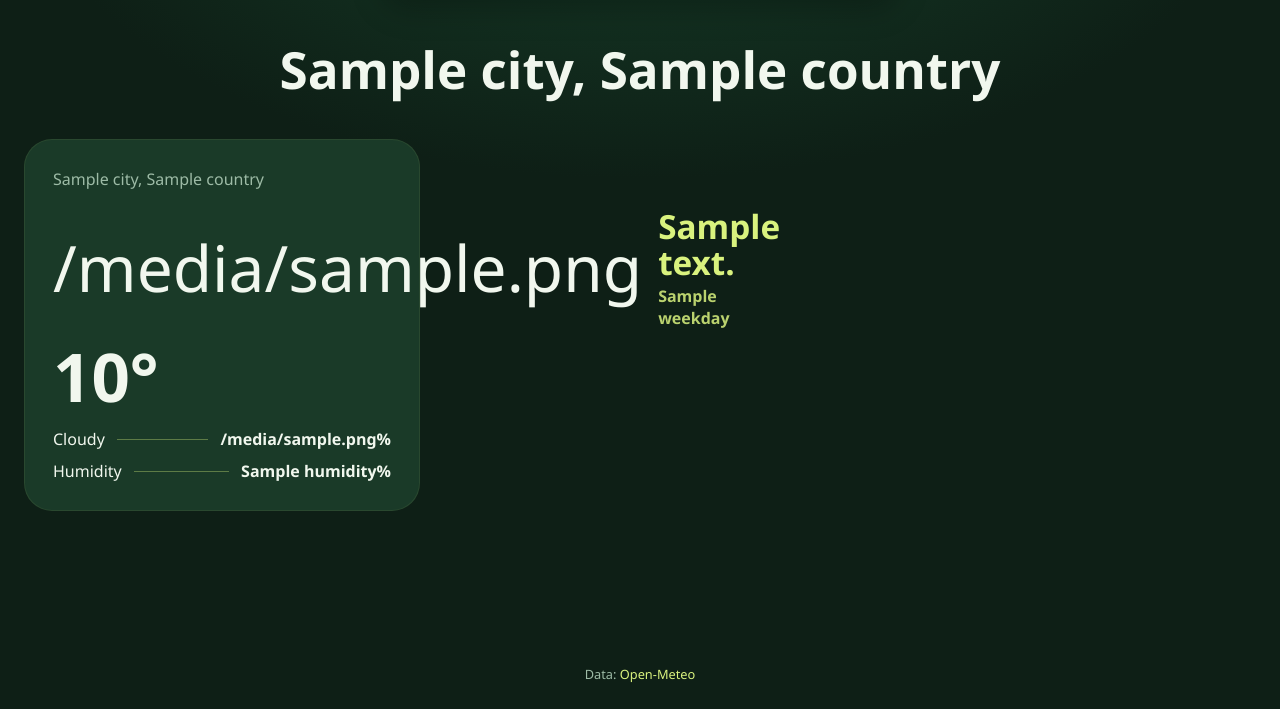
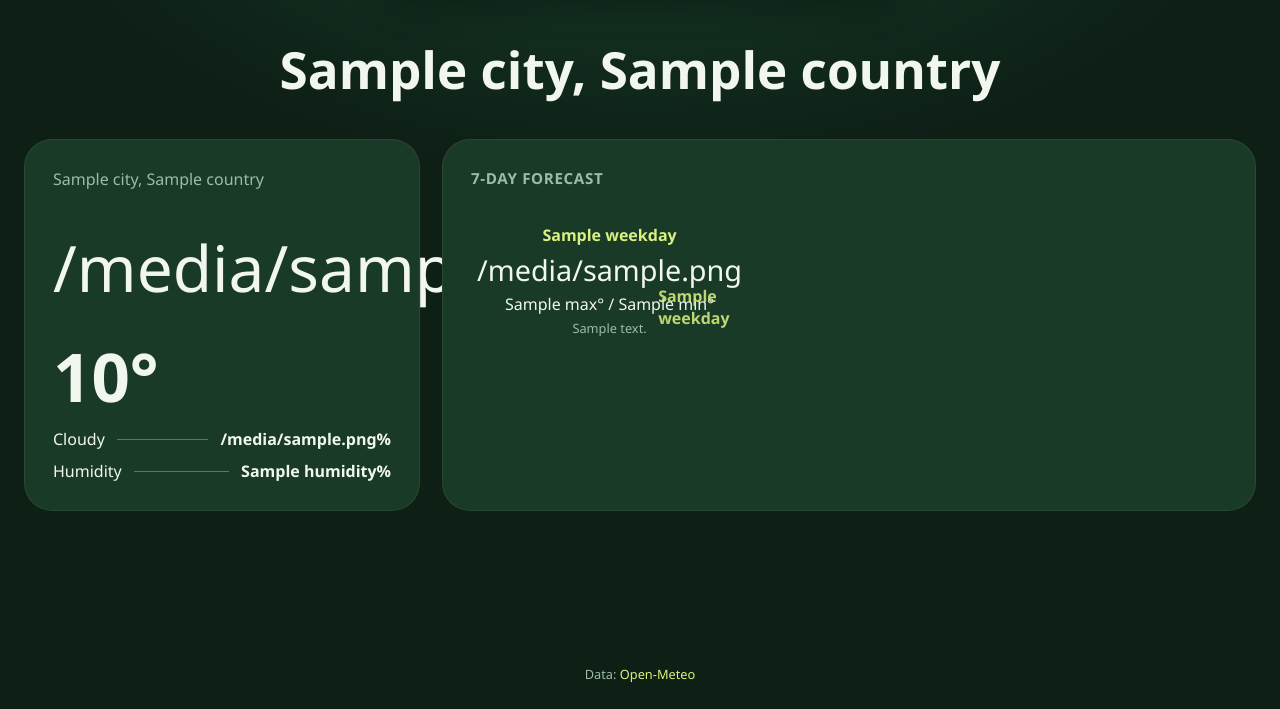
Before and after one commit to oneslaught/Weatheryy, a Flask app: template templates/weather.html in a window 1280 px wide. Shown: the part 91-800 px from the top of the page. Run offline with Flask 3, Linux system fonts and the light colour scheme; the template is opened without the code that fills it: most values are stand-ins (such as "Sample title", 1, 10 or a date in 2020).

Commit message:
Added 7-day forecast

```diff
--- a/static/style.css
+++ b/static/style.css
@@ -229,3 +229,44 @@ body {
   min-width: 3ch;
   text-align: right;
 }
+
+/* 7-day card styles */
+
+.card-week {
+  grid-column: span 8;
+}
+
+.week {
+  display: grid;
+  grid-template-columns: repeat(7, 1fr);
+  gap: 12px
+}
+
+.day {
+  text-align: center;
+  padding: 14px 6px;
+  border-radius: 18px;
+  background:#1a3a28
+}
+
+.day p {
+  margin: 4px 0;
+}
+
+.day-name {
+  font-weight: 600;
+  color: #d9f27e
+}
+
+.day-icon {
+  font-size: 1.8rem;
+}
+
+.day-temp span,
+.day-desc {
+  color: var(--muted);
+}
+
+.day-desc{
+  font-size: 0.8rem;
+}
--- a/templates/weather.html
+++ b/templates/weather.html
@@ -32,6 +32,19 @@
       </li>
     </ul>
   </section>
+  <section class="card card-week">
+    <h2 class="card-title">7-day forecast</h2>
+    <div class="week">
+      {% for day in data.daily %}
+        <div class="day">
+          <p class="day-name">{{ day.weekday }}</p>
+          <p class="day-icon">{{ day.icon }}</p>
+          <p class="day-temp">{{ day.max }}° / {{ day.min }}°</p>
+          <p class="day-desc">{{ day.description }}</p>
+        </div>
+      {% endfor %}
+    </div>
+  </section>
   {% endif %}
 </div>
 {% endblock %}
--- a/weather.py
+++ b/weather.py
@@ -67,6 +67,9 @@ def fetch_forecast(latitude, longitude):
             "temperature_2m", "relative_humidity_2m",
             "cloud_cover", "weather_code", "is_day",
         ]),
+        "daily": "weather_code,temperature_2m_max,temperature_2m_min",
+        "forecast_days": 7,
+        "timezone": "auto",
     }
     response = requests.get(FORECAST_URL, params=params, timeout=TIMEOUT)
     response.raise_for_status()
@@ -87,15 +90,33 @@ def build_result(place, raw):
         "icon": icon,
         "weekday": now.strftime("%A"),
     }
+
+    daily = raw["daily"]
+    days = []
+    for i, date in enumerate(daily["time"]):
+        description, icon = describe(daily["weather_code"][i])
+        if i == 0:
+            weekday = "Today"
+        else:
+            weekday = datetime.fromisoformat(date).strftime("%A")
+        days.append({
+            "weekday": weekday,
+            "description": description,
+            "icon": icon,
+            "max": round(daily["temperature_2m_max"][i]),
+            "min": round(daily["temperature_2m_min"][i]),
+        })
+
     return {
         "error": None,
         "city": {"name": place["name"], "country": place["country"]},
         "current": current,
+        "daily" : days,
     }
 
 def get_weather(city):
     place = geocode(city)
     if place is None:
-        return {"error": "city_not_found", "city": None, "current": None}
+        return {"error": "city_not_found", "city": None, "current": None, "daily": None}
     raw = fetch_forecast(place["latitude"], place["longitude"])
     return build_result(place, raw)
```
